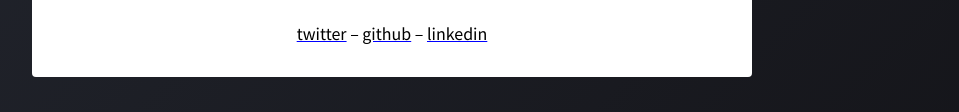
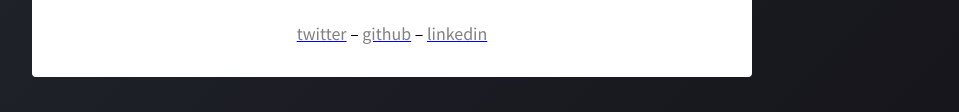
Before and after one commit to alaq/alaq-placeholder-v2, a plain HTML site: page index.html in a window 1280 px wide. Shown: the part 534-646 px from the top of the page, without its empty margins (248-1207 px from the left). Drawn offline with nearby package versions, Linux system fonts and the light colour scheme.

Commit message:
changing bottom links to grey

```diff
--- a/style.css
+++ b/style.css
@@ -78,6 +78,10 @@ span.waving {
   margin-top: 1.4em;
 }
 
+.social-icons > a {
+  color: grey;
+}
+
 svg {
   color: #aaa;
   fill: currentColor;
```
